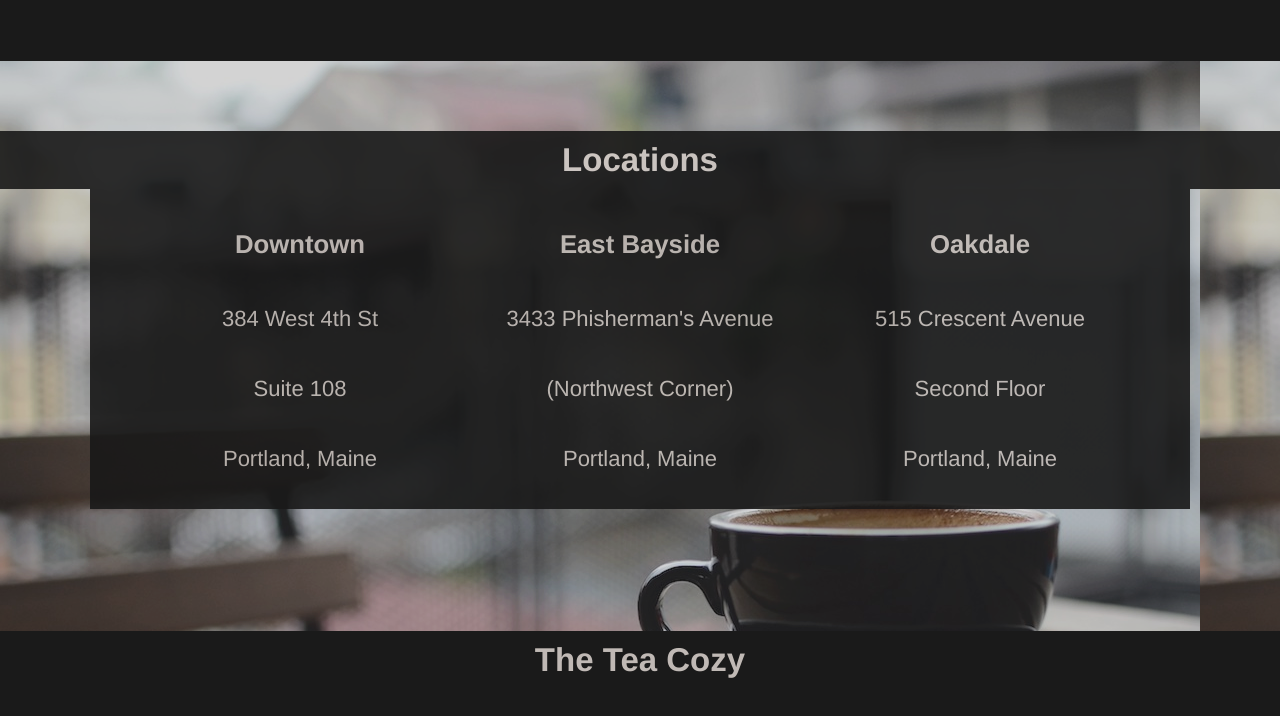
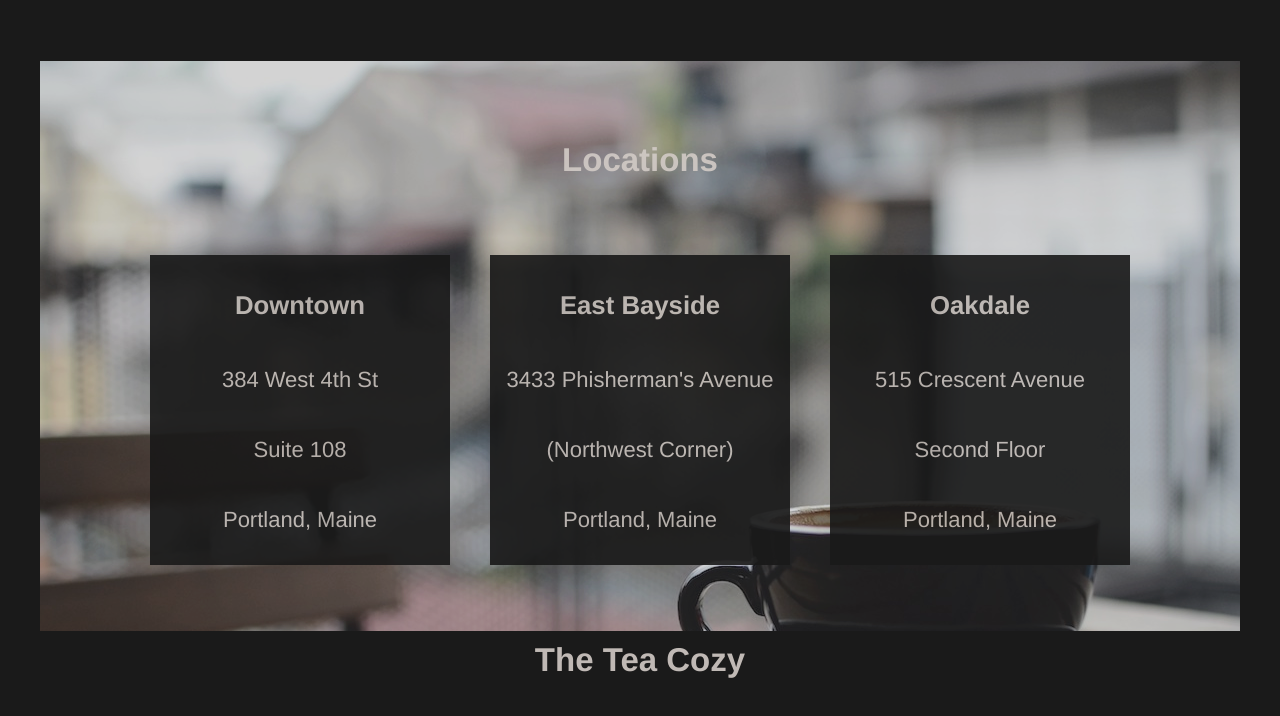
Before and after one commit to diegohomez/teacozy, a plain HTML site: page index.html in a window 1280 px wide. Shown: the part 1409-2125 px from the top of the page. Drawn offline with Linux system fonts and the light colour scheme; files whose address does not match are found by name.

Commit message:
finished

```diff
--- a/style/style.css
+++ b/style/style.css
@@ -1,7 +1,7 @@
 *{
   opacity: 0.9;
   color: seashell;
-  background-color: black;
+
 }
 .logo{
   display: flex;
@@ -63,6 +63,7 @@ body {
     color: seashell;
     font-size: 22px;
     text-align: center;
+    background-color:black;
      }
 
 #mission{
@@ -73,6 +74,7 @@ body {
   justify-content: center;
   flex-direction: column;
   margin: auto;
+
 }
 
 .flex-container{
@@ -86,6 +88,7 @@ body {
   display: flex;
 flex-direction: column;
   align-items: center;
+  background-color: black;
 }
 
 div{
@@ -122,7 +125,12 @@ display: block;
 #locations{
   background-image: url(file:///Users/diegohomez/Documents/projects/teacozy/style/images/img-locations-background.jpg);
   height: 500px;
+  width: 1200px;
   padding-top: 70px;
+  display: flex;
+  justify-content: center;
+  flex-direction: column;
+  margin: auto;
 }
    #locations .flex-container{
      margin: auto;
```
